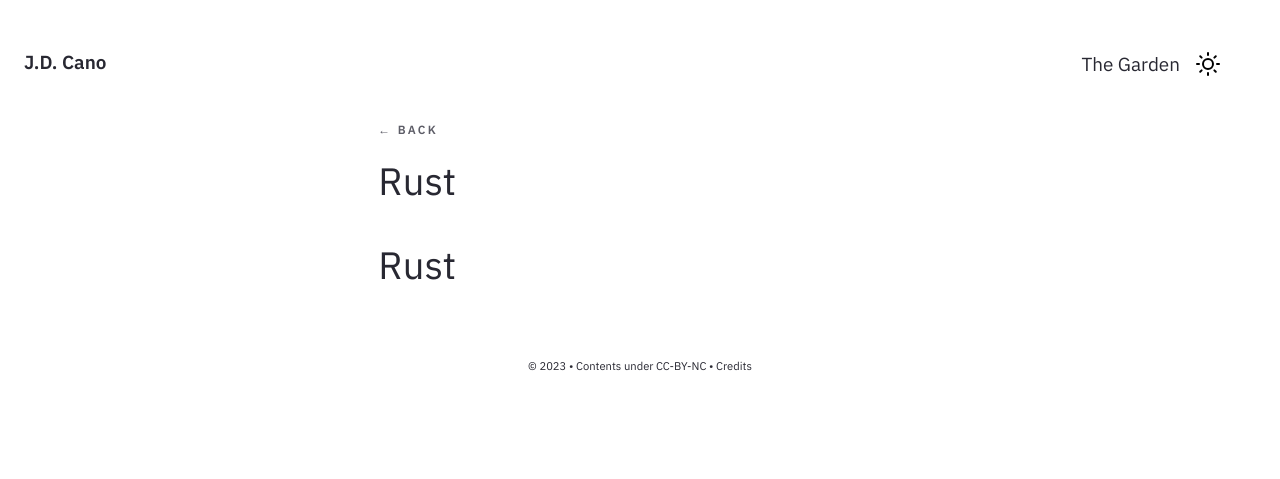
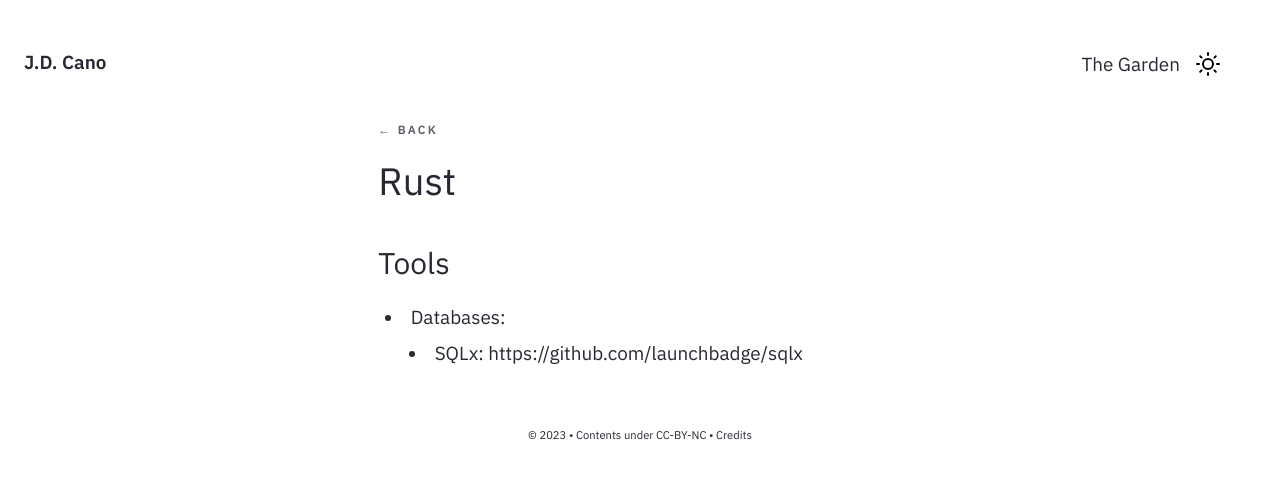
Before and after one commit to Gorzas/gorzas.github.io, a Jekyll site: the page built from _notes/Public/tech/rust.md, in a window 1280 px wide. Shown: the top 479 px of the page. Built offline with Jekyll 4.4.1, drawn with Linux system fonts in a browser that asks for light colours.

Commit message:
Update rust.md

```diff
--- a/_notes/Public/tech/rust.md
+++ b/_notes/Public/tech/rust.md
@@ -5,4 +5,7 @@ tags: rust
 date : 29-05-2023
 ---
 
-# Rust
+### Tools
+
+- Databases:
+  - SQLx: https://github.com/launchbadge/sqlx
```
